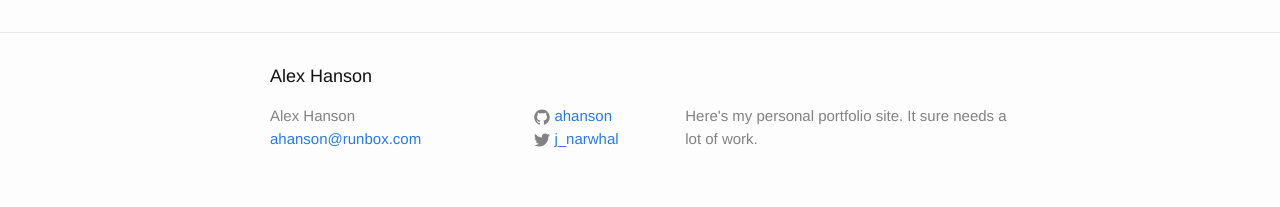
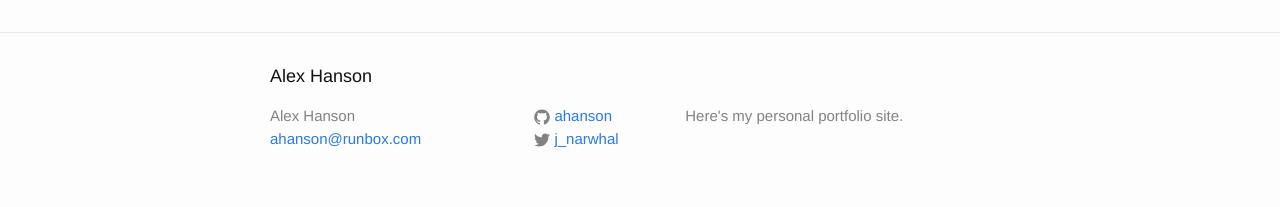
Before and after one commit to ahanson/portfolio-site, a Jekyll site: the page built from jobs.md, in a window 1280 px wide. Shown: the part 831-1038 px from the top of the page. Built offline with Jekyll 4.4.1, drawn with Linux system fonts in a browser that asks for light colours.

Commit message:
Changed site description.

```diff
--- a/_config.yml
+++ b/_config.yml
@@ -2,7 +2,7 @@
 title: Alex Hanson
 email: ahanson@runbox.com
 description: > # this means to ignore newlines until "baseurl:"
-  Here's my personal portfolio site. It sure needs a lot of work.
+  Here's my personal portfolio site.
 baseurl: "" # the subpath of your site, e.g. /blog/
 url: "http://yourdomain.com" # the base hostname & protocol for your site
 twitter_username: j_narwhal
```
